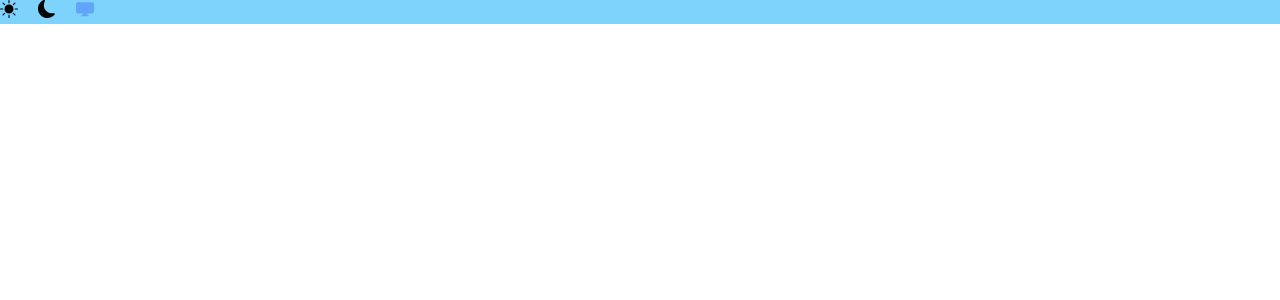
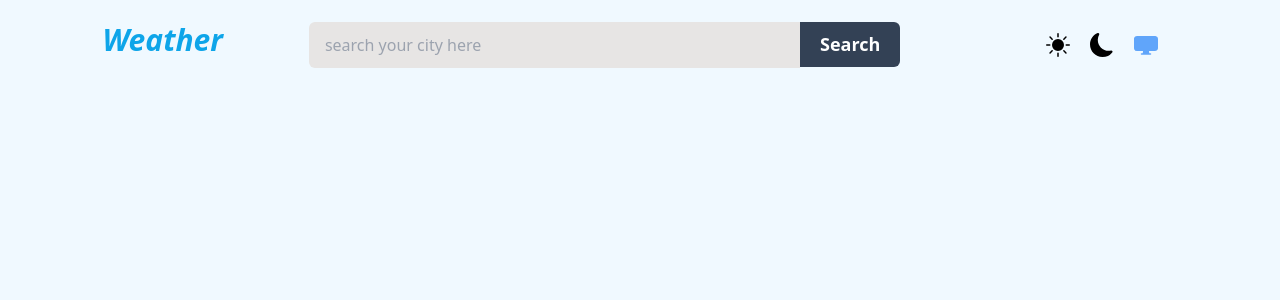
Before and after one commit to rabiulahsan/weather-app, a React (Vite) app: page / in a window 1280 px wide. Shown: the top 300 px of the page. Built offline with nearby package versions, Linux system fonts and the light colour scheme; no server answers.

Commit message:
navbar section completed

```diff
--- a/src/App.jsx
+++ b/src/App.jsx
@@ -1,103 +1,15 @@
-import { useEffect, useState } from "react";
+import Navbar from "./Components/Navbar/Navbar";
 import useAllData from "./Components/useAllData/useAllData";
-import {
-  BsFillSunFill,
-  BsFillMoonFill,
-  BsFillDisplayFill,
-} from "react-icons/bs";
 
 const App = () => {
   const [allData, isLoading] = useAllData();
 
+  console.log(isLoading);
   console.log(allData);
-  console.log(isLoading);
-
-  const selectedTheme = localStorage.getItem("theme");
-  const [theme, setTheme] = useState(selectedTheme ? selectedTheme : "system");
-  console.log(theme);
-
-  const element = document.documentElement;
-
-  const darkQuery = window.matchMedia("(prefers-color-scheme: dark)");
-  console.log(darkQuery);
-
-  const onSystemTheme = () => {
-    if (theme === "dark" || (theme === "system" && darkQuery.matches)) {
-      element.classList.add("dark");
-    } else {
-      console.log(darkQuery.matches);
-      element.classList.remove("dark");
-    }
-  };
-  onSystemTheme();
-
-  useEffect(() => {
-    if (theme === "dark") {
-      element.classList.add("dark");
-    } else if (theme === "light") {
-      element.classList.remove("dark");
-    }
-  }, [theme, element]);
-
-  const handleLight = () => {
-    localStorage.setItem("theme", "light");
-
-    const theme = localStorage.getItem("theme");
-    setTheme(theme);
-  };
-  const handleNight = () => {
-    localStorage.setItem("theme", "dark");
-
-    const theme = localStorage.getItem("theme");
-    setTheme(theme);
-  };
-  const handleSystem = () => {
-    setTheme("system");
-    localStorage.removeItem("theme");
-    onSystemTheme();
-  };
-
-  darkQuery.addEventListener("change", (e) => {
-    if (theme === "system") {
-      if (e.matches) {
-        element.classList.add("dark");
-      } else {
-        element.classList.remove("dark");
-      }
-    }
-  });
 
   return (
-    <div>
-      <div className="text-black dark:text-white bg-sky-300 w-full dark:bg-orange-400">
-        <button
-          title="Light theme"
-          onClick={handleLight}
-          className={` mr-5  text-lg ${
-            theme === "light" ? "text-blue-400" : ""
-          }`}
-        >
-          <BsFillSunFill></BsFillSunFill>
-        </button>
-        <button
-          title="Dark theme"
-          onClick={handleNight}
-          className={` mr-5  text-lg ${
-            theme === "dark" ? "text-blue-400" : ""
-          }`}
-        >
-          <BsFillMoonFill></BsFillMoonFill>
-        </button>
-        <button
-          title="System theme based on Browser"
-          onClick={handleSystem}
-          className={` mr-5  text-lg ${
-            theme === "system" ? "text-blue-400" : ""
-          }`}
-        >
-          <BsFillDisplayFill></BsFillDisplayFill>
-        </button>
-      </div>
+    <div className="bg-sky-50 dark:bg-slate-900 h-screen px-[8%]">
+      <Navbar></Navbar>
     </div>
   );
 };
--- /dev/null
+++ b/src/Components/Navbar/Navbar.jsx
@@ -0,0 +1,115 @@
+import { useEffect, useState } from "react";
+import {
+  BsFillSunFill,
+  BsFillMoonFill,
+  BsFillDisplayFill,
+} from "react-icons/bs";
+
+const Navbar = () => {
+  //get the theme according to system or localstorage
+  const selectedTheme = localStorage.getItem("theme");
+  const [theme, setTheme] = useState(selectedTheme ? selectedTheme : "system");
+
+  //getting system theme
+  const element = document.documentElement;
+  const darkQuery = window.matchMedia("(prefers-color-scheme: dark)");
+  // console.log(darkQuery);
+
+  // take action based on system theme
+  const onSystemTheme = () => {
+    if (theme === "dark" || (theme === "system" && darkQuery.matches)) {
+      element.classList.add("dark");
+    } else {
+      // console.log(darkQuery.matches);
+      element.classList.remove("dark");
+    }
+  };
+  onSystemTheme(); //for automatic set theme based on system
+
+  //adding class dark based on theme
+  useEffect(() => {
+    if (theme === "dark") {
+      element.classList.add("dark");
+    } else if (theme === "light") {
+      element.classList.remove("dark");
+    }
+  }, [theme, element]);
+
+  // handle all them and set to localstorage
+  const handleLight = () => {
+    localStorage.setItem("theme", "light");
+
+    const theme = localStorage.getItem("theme");
+    setTheme(theme);
+  };
+  const handleNight = () => {
+    localStorage.setItem("theme", "dark");
+
+    const theme = localStorage.getItem("theme");
+    setTheme(theme);
+  };
+  const handleSystem = () => {
+    setTheme("system");
+    localStorage.removeItem("theme");
+    onSystemTheme();
+  };
+
+  darkQuery.addEventListener("change", (e) => {
+    if (theme === "system") {
+      if (e.matches) {
+        element.classList.add("dark");
+      } else {
+        element.classList.remove("dark");
+      }
+    }
+  });
+
+  return (
+    <div className="flex w-full py-[2%] gap-x-[8%]">
+      <div className="italic font-extrabold text-3xl text-sky-500">Weather</div>
+      <div className="flex justify-between items-center w-full">
+        <div className=" w-full">
+          <input
+            className=" w-2/3  bg-stone-200 dark:bg-slate-600 dark:text-white text-gray-700   rounded-l-md py-[11px] px-4 focus:outline-none "
+            type="text"
+            placeholder="search your city here"
+          />
+          <button className="px-5 pb-[9.2px] pt-[8.5px] bg-slate-700 dark:bg-sky-400 text-white text-lg rounded-r-md font-semibold">
+            Search
+          </button>
+        </div>
+        <div className=" text-black  dark:text-white   flex items-center">
+          <button
+            title="Light theme"
+            onClick={handleLight}
+            className={` mr-5  text-2xl ${
+              theme === "light" ? "text-blue-400" : ""
+            }`}
+          >
+            <BsFillSunFill></BsFillSunFill>
+          </button>
+          <button
+            title="Dark theme"
+            onClick={handleNight}
+            className={` mr-5  text-2xl ${
+              theme === "dark" ? "text-blue-400" : ""
+            }`}
+          >
+            <BsFillMoonFill></BsFillMoonFill>
+          </button>
+          <button
+            title="System theme based on Browser"
+            onClick={handleSystem}
+            className={` mr-5  text-2xl ${
+              theme === "system" ? "text-blue-400" : ""
+            }`}
+          >
+            <BsFillDisplayFill></BsFillDisplayFill>
+          </button>
+        </div>
+      </div>
+    </div>
+  );
+};
+
+export default Navbar;
```
